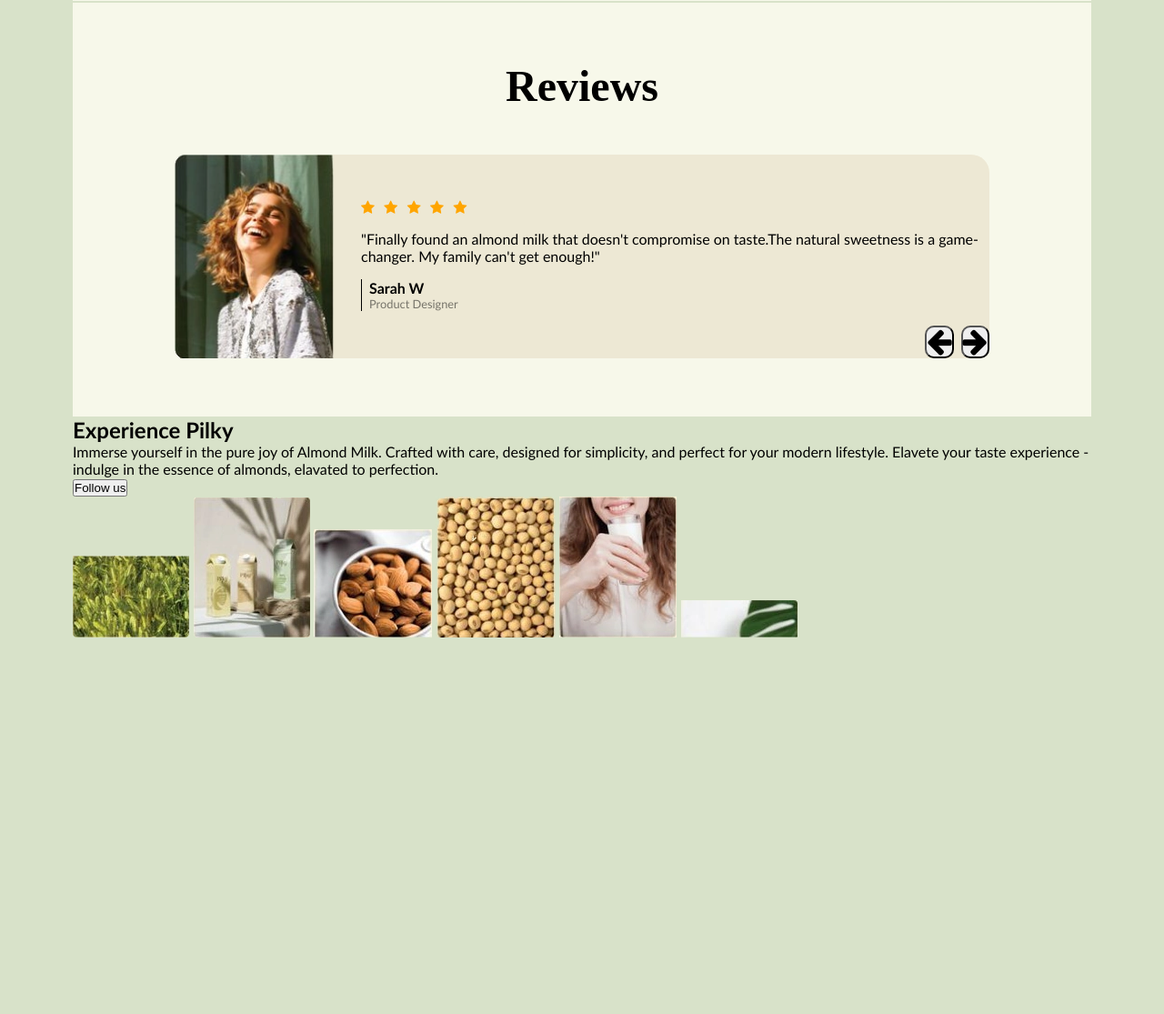
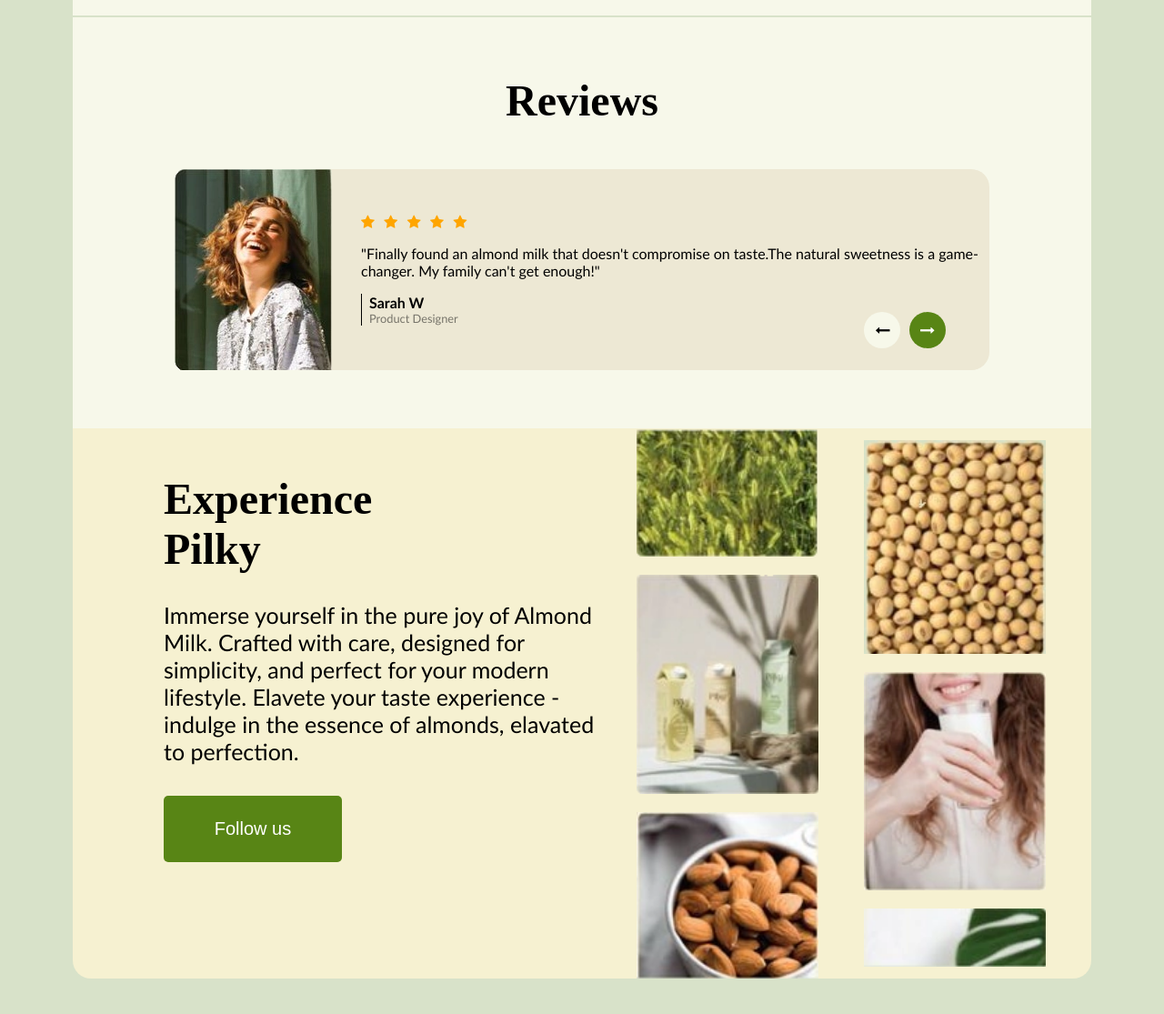
Before and after one commit to KetleriusLinas/html-css-Reviews, a website: page index.html in a window 1280 px wide. Shown: the part 185-1300 px from the top of the page at 91% size. Before the commit the page ends 969 px from the top, so only its background shows below. Drawn offline with Linux system fonts and the light colour scheme.

Commit message:
review project

```diff
--- a/css/main.css
+++ b/css/main.css
@@ -23,11 +23,19 @@ body {
    align-items: center;
    width: 100%;
    background-color: #F7F8EA;
+}
+
+.border-radius-top {
    border-top-left-radius: 20px;
    border-top-right-radius: 20px;
 }
 
-.row  {
+.border-radius-bot {
+   border-bottom-left-radius: 20px;
+   border-bottom-right-radius: 20px;
+}
+
+.row {
    display: flex;
    align-items: center;
    padding: 2rem 3rem;
@@ -35,13 +43,17 @@ body {
    justify-content: space-between;
    width: 100%;
 }
-.row > img {
-   width: 5rem;
+
+.row>img {
+   width: 7rem;
 }
+
 .navbar {
-   word-spacing: 2rem;
+   font-size: 1.3rem;
+   word-spacing: 1.5rem;
 }
-.navbar > a {
+
+.navbar>a {
    text-decoration: none;
    color: black;
 }
@@ -50,7 +62,7 @@ body {
    padding-top: 4rem;
    padding-bottom: 3rem;
    font-size: 3rem;
-   font-family:initial;
+   font-family: initial;
 }
 
 
@@ -63,10 +75,13 @@ body {
    background-color: #EDE8D4;
    border-radius: 20px;
    margin-bottom: 4rem;
+   position: relative;
 }
+
 .picture {
    display: flex;
 }
+
 .review {
    display: flex;
    flex-direction: column;
@@ -75,6 +90,7 @@ body {
    padding-left: 2rem;
    width: 100%;
 }
+
 .review .stars {
    color: orange;
    letter-spacing: 0.2rem;
@@ -92,25 +108,117 @@ body {
 
 .name {
    font-weight: bold;
-   font-family: 'Gill Sans', 'Gill Sans MT', Calibri, 'Trebuchet MS', sans-serif;
+
 }
+
 .job-title {
    font-size: 0.8rem;
    color: rgba(0, 0, 0, 0.5);
 }
+
 .buttons {
-   display: inline-flex;
-   justify-content: right;
-   gap: 0.5rem;
-   text-align: right;
-   font-size: 2rem;
-   font-weight: none;
+   display: flex;
+   gap: 0.6rem;
+   position: absolute;
+   bottom: 1.5em;
+   right: 3em;
+   text-align: center;
+}
+
+.btn1 {
+   border-radius: 50%;
+   border: none;
+   width: 40px;
+   height: 40px;
+   background-color: #F7F8EA;
+}
+
+.btn2 {
+   border-radius: 50%;
+   border: none;
+   width: 40px;
+   height: 40px;
+   background-color: #588515;
+   color: #fff;
+}
+
+.main-collumn {
+   display: flex;
+   background-color: #F6F1D1;
    width: 100%;
+   gap: 30px;
+
 }
-.btn1 {
-   border-radius: 10px;
-   font-size: 1rem;
+
+.collumn-1 {
+   /* background-color: aqua; */
+   display: flex;
+   flex-direction: column;
+   /* align-items: center; */
+   /* text-align: center; */
+   width: 100%;
+   margin-left: 100px;
+   /* padding-left: 110px; */
+   /* margin-top: 30px; */
 }
-.btn2 {
-   border-radius: 10px;
+
+
+.hi {
+   display: flex;
+   flex-direction: column;
+   text-align: left;
+   font-size: 3em;
+   font-family: initial;
+   width: 100%;
+   padding-top: 50px;
 }
+.h {
+   padding: 0;
+}
+
+.paragraph {
+   display: flex;
+   flex-direction: column;
+   margin-top: 30px;
+   font-size: 25px;
+   gap: 30px;
+}
+.collumn-2 {
+   display: flex;
+   /* justify-content: space-between; */
+   font-size: 5rem;
+   align-items: center;
+}
+.box-1 {
+   display: flex;
+   flex-direction: column;
+   width: 100%;
+   gap: 20px;
+   flex-wrap: wrap;
+   text-align: center;
+   font-size: 150px;
+   font-weight: 150px;
+   margin-right: 50px;
+}
+.box-1 img {
+   width: 200px;
+   height: auto;
+}
+
+
+.follow-us {
+   align-items: center;
+   text-align: center;
+   width: 40%;
+   height: 12%;
+   font-size: 20px;
+   margin-top: 34px;
+   background-color: #588515;
+   color: #fff;
+   border: none;
+   border-radius: 5px;
+}
+
+.img {
+   font-size: 24px;
+}
--- a/index.html
+++ b/index.html
@@ -20,7 +20,7 @@
 </head>
 
 <body>
-    <header class="container">
+    <header class="container border-radius-top">
         <div class="row">
             <img src="img/icon.png" alt="logo">
             <div class="navbar">
@@ -37,7 +37,7 @@
             </div>
         </div>
     </header>
-    <main class="container" style="border-radius: 0;">
+    <main class="container">
         <h1 class="title">Reviews</h1>
         <div class="content">
             <div class="picture">
@@ -51,34 +51,48 @@
                     <i class="fa fa-star" aria-hidden="true"></i>
                     <i class="fa fa-star" aria-hidden="true"></i>
                 </div>
-                <p class="comment">"Finally found an almond milk that doesn't compromise on taste.The natural sweetness is a game-changer.
+                <div class="comment">
+                    <p>"Finally found an almond milk that doesn't compromise on taste.The natural sweetness
+                        is a game-changer.
                         My family can't get enough!"</p>
+                </div>
                 <div class="rev">
                     <div class="name">Sarah W</div>
                     <div class="job-title">Product Designer</div>
                 </div>
                 <div class="buttons">
-                    <button class="btn1 fa fa-arrow-left" type="button"></button>
-                    <button class="btn2 fa fa-arrow-right" type="button"></button>
+                    <button class="btn1 fa fa-long-arrow-left" type="button"></button>
+                    <button class="btn2 fa fa-long-arrow-right" type="button"></button>
                 </div>
             </div>
         </div>
     </main>
-    <footer class="containers">
-        <div>
-            <h2>Experience Pilky</h2>
-            <p>Immerse yourself in the pure joy of Almond Milk. Crafted with care, designed for simplicity, and perfect
-                for your modern lifestyle. Elavete your taste experience - indulge in the essence of almonds, elavated
+    <footer>
+        <div class="containers border-radius-bot main-collumn">
+            <div class="collumn-1">
+                    <h2 class="hi">Experience</h2>
+                    <h2 class="hi h">Pilky</h2>
+                <div class="paragraph">
+                    <p>Immerse yourself in the pure joy of Almond Milk. Crafted with care, designed for simplicity, and
+                        perfect
+                        for your modern lifestyle. Elavete your taste experience - indulge in the essence of almonds,
+                        elavated
                         to perfection.</p>
-            <button>Follow us</button>
                 </div>
-        <div>
-            <img src="./img/grass.webp" alt="#">
+                    <button class="follow-us">Follow us</button>
+            </div>
+            <div  class="collumn-2">
+                <div class="box-1">
+                    <img class="img" src="./img/grass.webp" alt="#">
                     <img src="./img/milk-packs.webp" alt="#">
                     <img src="./img/almonds.webp" alt="#">
+                </div>
+                <div class="box-1">
                     <img src="./img/beans.webp" alt="#">
                     <img src="./img/drinking-milk.webp" alt="#">
                     <img src="./img/green-leaves.webp" alt="#">
+                </div>
+            </div>
         </div>
     </footer>
 
```
Lines whose indentation alone changed are shown as unchanged.
